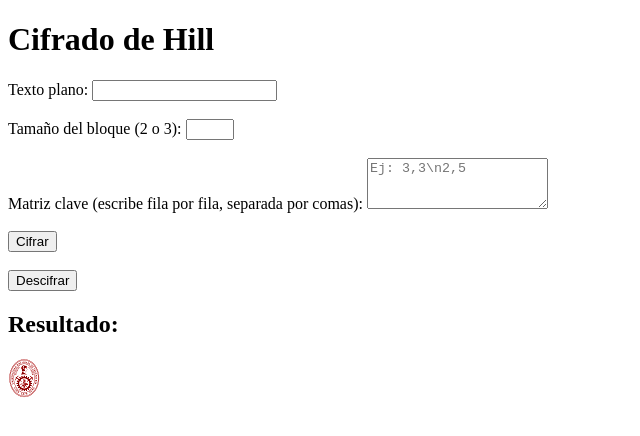
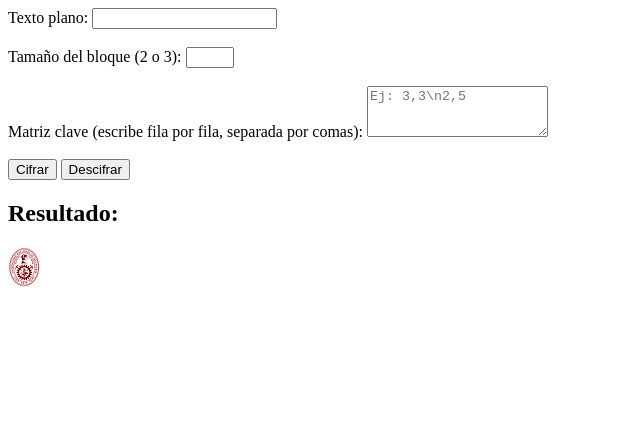
Before and after one commit to ChR0neS7/cifradohillfc, a plain HTML site: page index.html in a window 1280 px wide. Shown: the whole page, without its empty margins (0-640 px from the left). Drawn offline with nearby package versions, Linux system fonts and the light colour scheme.

Commit message:
cambio index

```diff
--- a/index.html
+++ b/index.html
@@ -1,14 +1,3 @@
-<!DOCTYPE html>
-<html lang="es">
-<head>
-  <meta charset="UTF-8">
-  <title>Cifrado de Hill</title>
-  <link rel="stylesheet" href="styles.css">
-  <script src="https://cdnjs.cloudflare.com/ajax/libs/mathjs/11.8.0/math.min.js"></script>
-</head>
-<body>
-  <h1>Cifrado de Hill</h1>
-
 <form id="hillForm">
   <label>Texto plano:
     <input type="text" id="textoPlano" required>
@@ -22,17 +11,16 @@
     <textarea id="matrizClave" rows="3" placeholder="Ej: 3,3\n2,5" required></textarea>
   </label><br><br>
 
-    <button type="button" onclick="cifrarHill()">Cifrar</button><br><br>
+  <button type="button" onclick="cifrarHill()">Cifrar</button>
   <button type="button" onclick="desencriptarHill()">Descifrar</button>
 </form>
 
+<!-- Caja separada para el resultado -->
+<section id="seccionResultado">
   <h2>Resultado:</h2>
   <p id="resultado"></p>
+</section>
 
 <footer>
   <img src="logo.png" alt="Logo de la Universidad">
 </footer>
-
-  <script src="script.js"></script>
-</body>
-</html>
```
Lines whose indentation alone changed are shown as unchanged.
